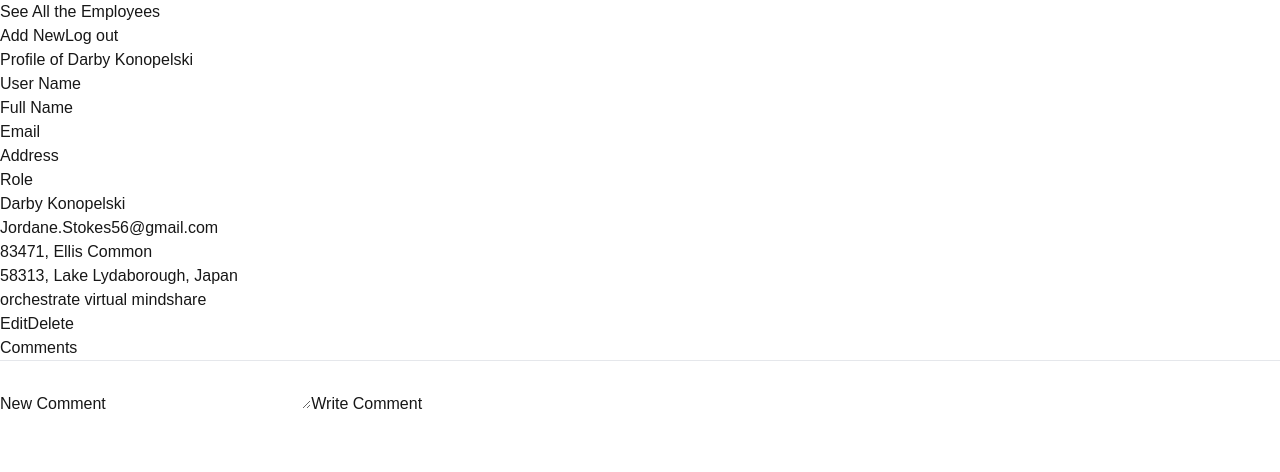
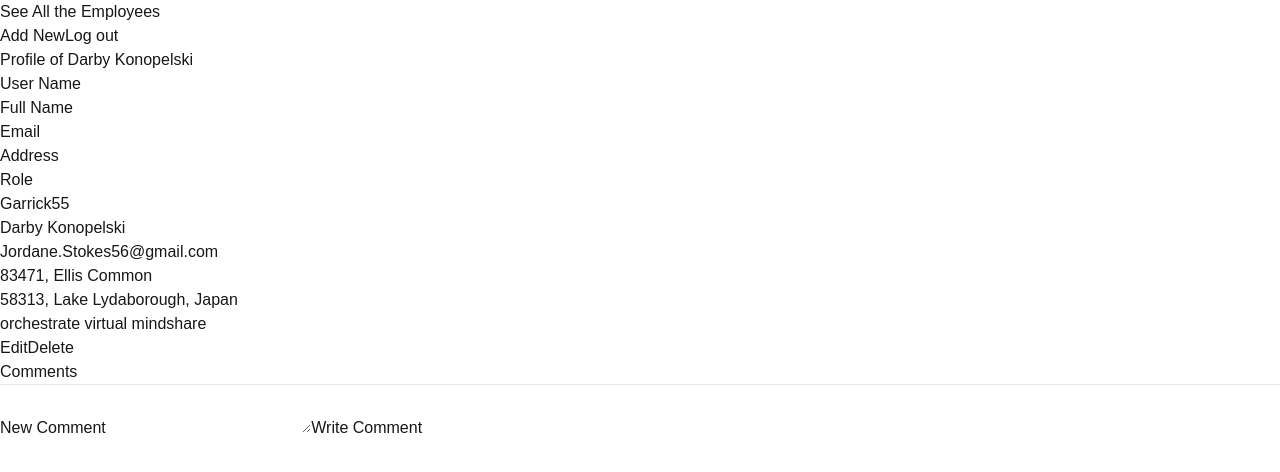
Before and after one commit to kinchi0938/HRMS_Nextjs, a Next.js app: page /employee/1 in a window 1280 px wide. Shown: the top 472 px of the page. Built offline with nearby package versions, Linux system fonts and the light colour scheme.

Commit message:
fix : employee type

```diff
--- a/src/app/(afterLogin)/employee/[id]/page.tsx
+++ b/src/app/(afterLogin)/employee/[id]/page.tsx
@@ -20,6 +20,7 @@ export default function Profile() {
     city: "Lake Lydaborough",
     country: "Japan",
     role: "orchestrate virtual mindshare",
+    admin: false,
     comments: [],
   };
   // will change to function
@@ -60,6 +61,7 @@ export default function Profile() {
               <div className="grid grid-rows-6 col-span-3">
                 {profileEmployee ? (
                   <>
+                    <div className="truncate">{profileEmployee?.username}</div>
                     <div className="truncate">
                       {profileEmployee?.firstName} {profileEmployee?.lastName}
                     </div>
--- a/src/app/(afterLogin)/employee/edit/[id]/page.tsx
+++ b/src/app/(afterLogin)/employee/edit/[id]/page.tsx
@@ -19,6 +19,7 @@ export default function Edit() {
     city: "Lake Lydaborough",
     country: "Japan",
     role: "orchestrate virtual mindshare",
+    admin: false,
     comments: [],
   };
   // will change to function
--- a/src/app/(afterLogin)/employee/page.tsx
+++ b/src/app/(afterLogin)/employee/page.tsx
@@ -1,16 +1,14 @@
 "use client";
 
 // import { IEmployee } from "@/app/types/employee.type";
-// import { IUser } from "@/app/types/user.type";
 // import { useState } from "react";
 import { mockDatabase } from "@/app/db";
 import Link from "next/link";
 
 export default function EmployeeList() {
-  //   const [users, setUsers] = useState<Array<IUser>>([]);
   //   const [employees, setEmployees] = useState<Array<IEmployee>>([]);
+  //   const getAllEmployee = [];
 
-  //   const getAllEmployee = [];
   const handleCSV = () => {};
 
   return (
--- a/src/app/types/employee.type.ts
+++ b/src/app/types/employee.type.ts
@@ -2,6 +2,7 @@ import { IComment } from "./comment.type";
 
 export interface IEmployee {
   _id?: string;
+  username: string;
   firstName: string;
   lastName: string;
   email: string;
@@ -11,5 +12,6 @@ export interface IEmployee {
   city: string;
   country: string;
   role: string;
+  admin: boolean;
   comments: Array<IComment>;
 }
```
Also changed, not shown: src/app/types/user.type.ts (deleted, +0 -14 lines).
